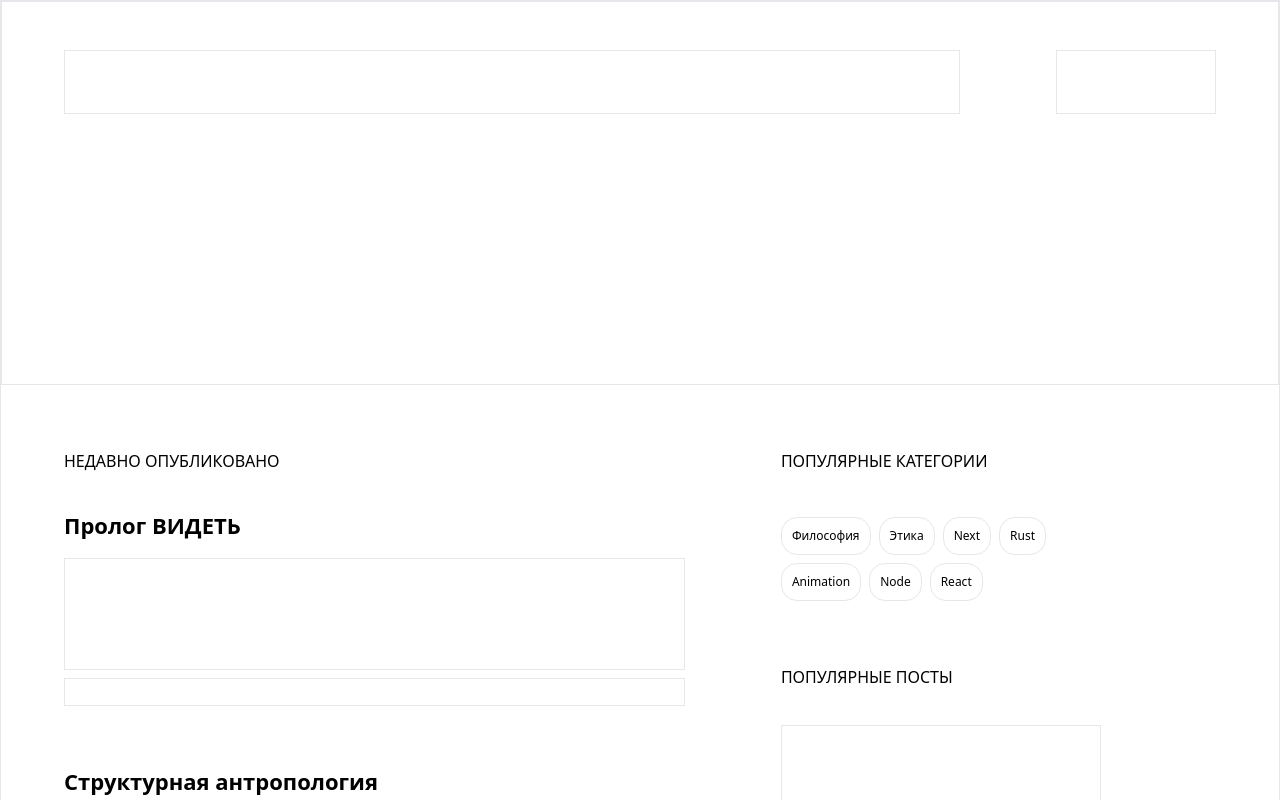
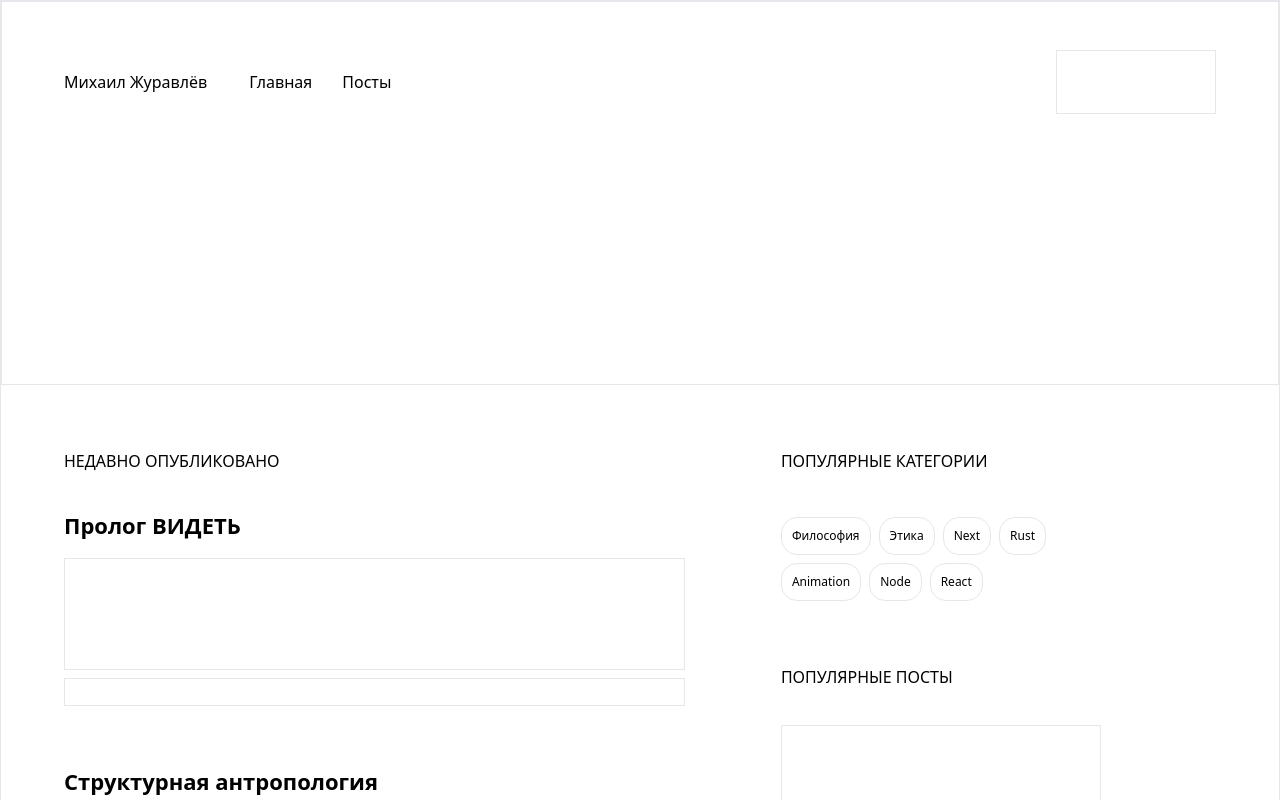
Before and after one commit to MiCkEyZzZ/mfz, a Next.js app: page / in a window 1280 px wide. Shown: the top 800 px of the page. Built offline with nearby package versions, Linux system fonts and the light colour scheme.

Commit message:
добавил адаптивную шапку и доб. кнопку меню

```diff
--- a/components/header.tsx
+++ b/components/header.tsx
@@ -1,11 +1,41 @@
+import Link from 'next/link'
+import { Bars3Icon } from '@heroicons/react/24/outline'
+
 function Header() {
   return (
-    <div className='flex flex-col items-center w-full h-96 px-2 md:px-0 border'>
+    <div className='relative flex flex-col items-center w-full h-96 px-2 md:px-0 border'>
       <div className='hidden md:block w-full h-12'></div>
       <div className='sticky top-0 flex flex-row justify-center w-full'>
-        <header className='flex flex-row justify-between w-full max-w-6xl'>
-          <div className='w-full max-w-4xl h-16 border'></div>
-          <div className='w-40 h-16 border'></div>
+        <header className='flex flex-row justify-between items-center w-full max-w-6xl'>
+          <div className='flex flex-row items-center w-full max-w-4xl h-16'>
+            <Link href='/' className='mr-8'>
+              Михаил Журавлёв
+            </Link>
+            <nav className='hidden md:block text-black'>
+              <ul className='flex flex-row'>
+                <li>
+                  <Link href='/' className='text-base font-medium mr-2.5 p-2.5'>
+                    Главная
+                  </Link>
+                </li>
+                <li>
+                  <Link
+                    href='/posts'
+                    className='text-base font-medium mr-2.5 p-2.5'
+                  >
+                    Посты
+                  </Link>
+                </li>
+              </ul>
+            </nav>
+          </div>
+          <div className='hidden md:block w-40 h-16 border'></div>
+          <div className='block md:hidden w-10 h-10'>
+            <button className='w-10 h-10'>
+              <span className='hidden'>Menu</span>
+              <Bars3Icon />
+            </button>
+          </div>
         </header>
       </div>
     </div>
--- a/package.json
+++ b/package.json
@@ -9,6 +9,7 @@
     "lint": "next lint"
   },
   "dependencies": {
+    "@heroicons/react": "^2.0.14",
     "@next/font": "13.1.6",
     "@octokit/rest": "^19.0.7",
     "@types/node": "18.11.18",
```
Also changed, not shown: 1 other file (tests, documents, lock files or other folders).
